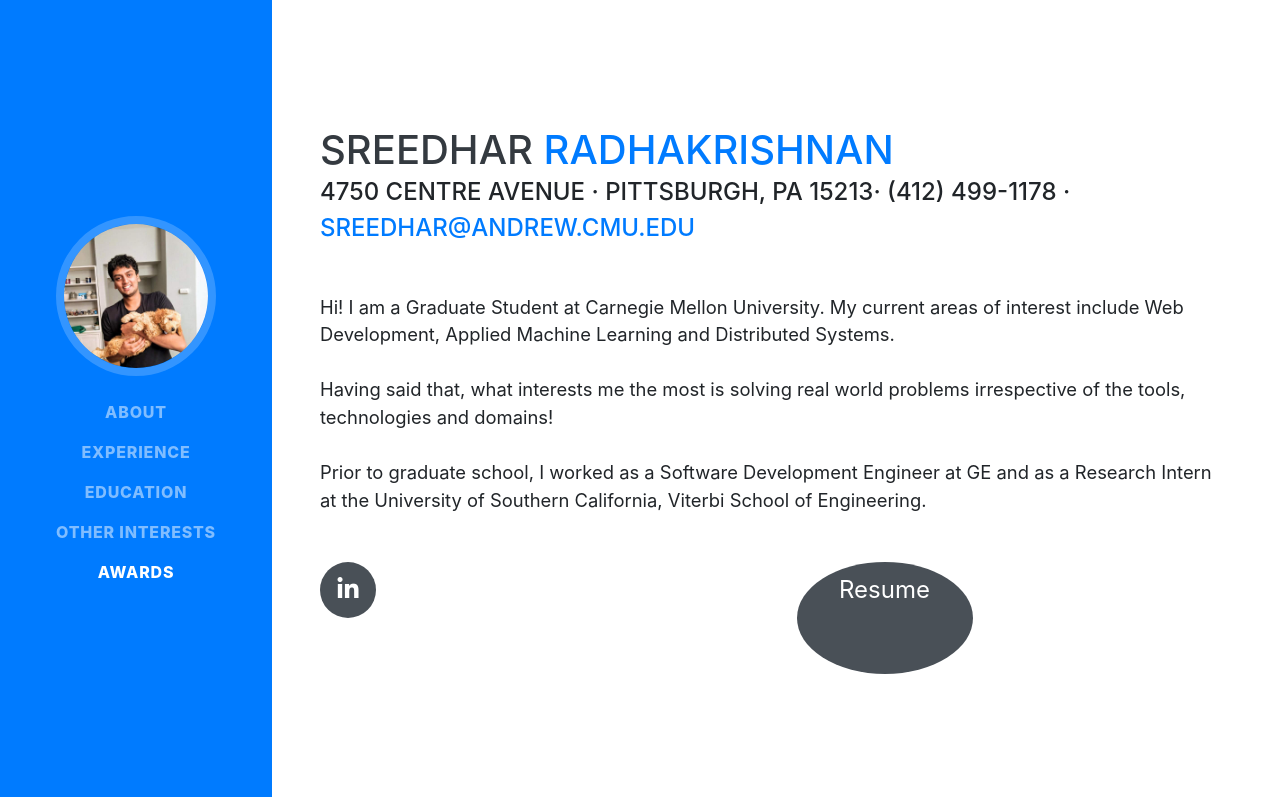
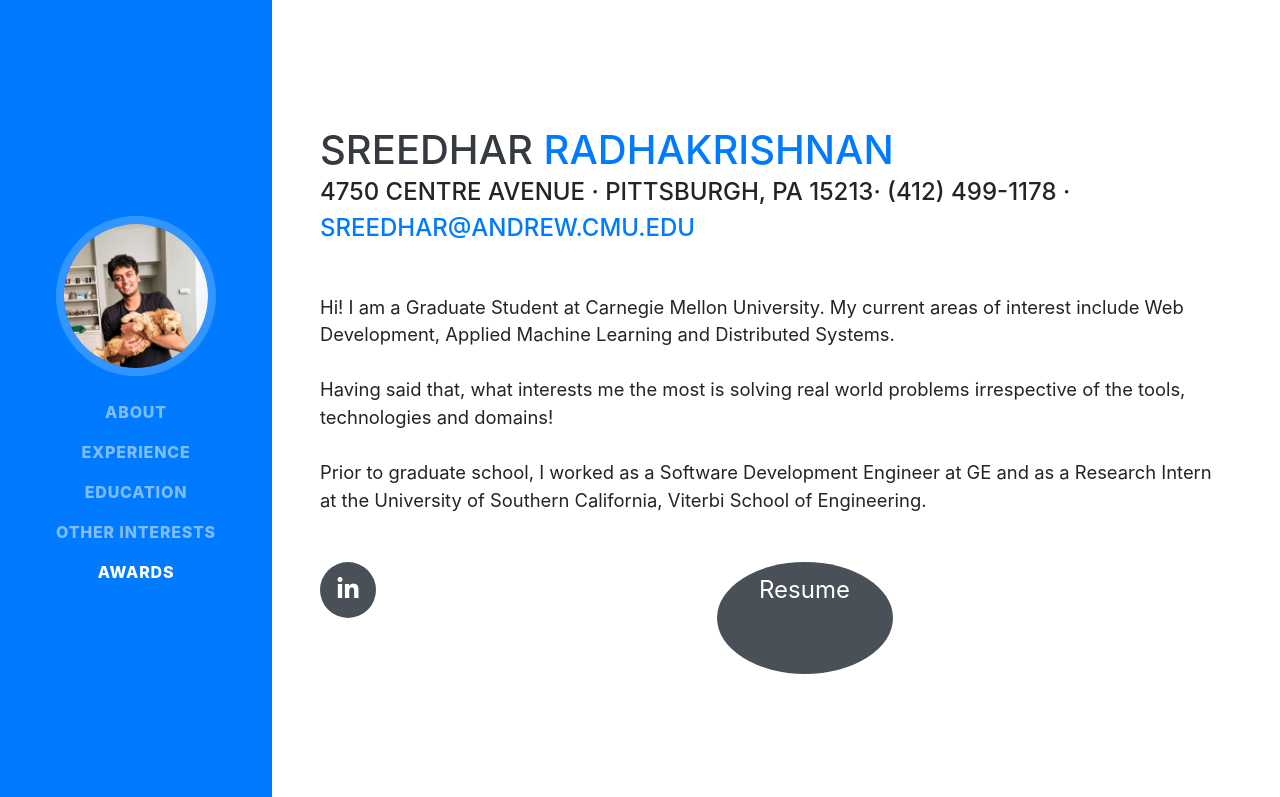
Before and after one commit to Sreedhar1895/Sreedhar1895.github.io, a website with bundled scripts: page index.html in a window 1280 px wide. Shown: the top 797 px of the page. Built offline with nearby package versions, Linux system fonts and the light colour scheme; a web font is replaced by a local one.

Commit message:
Adding Resume Download Button

```diff
--- a/index.html
+++ b/index.html
@@ -77,7 +77,7 @@
            <i class="fab fa-linkedin-in"></i>
           </a>
           <a href="/resume/Sreedhar_CMU_Resume.pdf" download="Sreedhar_CMU_Resume" target="_blank" style="width: 11rem; height: 7rem;position: relative;
-          left: 25rem;"> Resume </a>
+          left: 20rem;text-align: center;"> Resume </a>
           <!---- <a href="#">
             <i class="fab fa-github"></i>
           </a>
```
